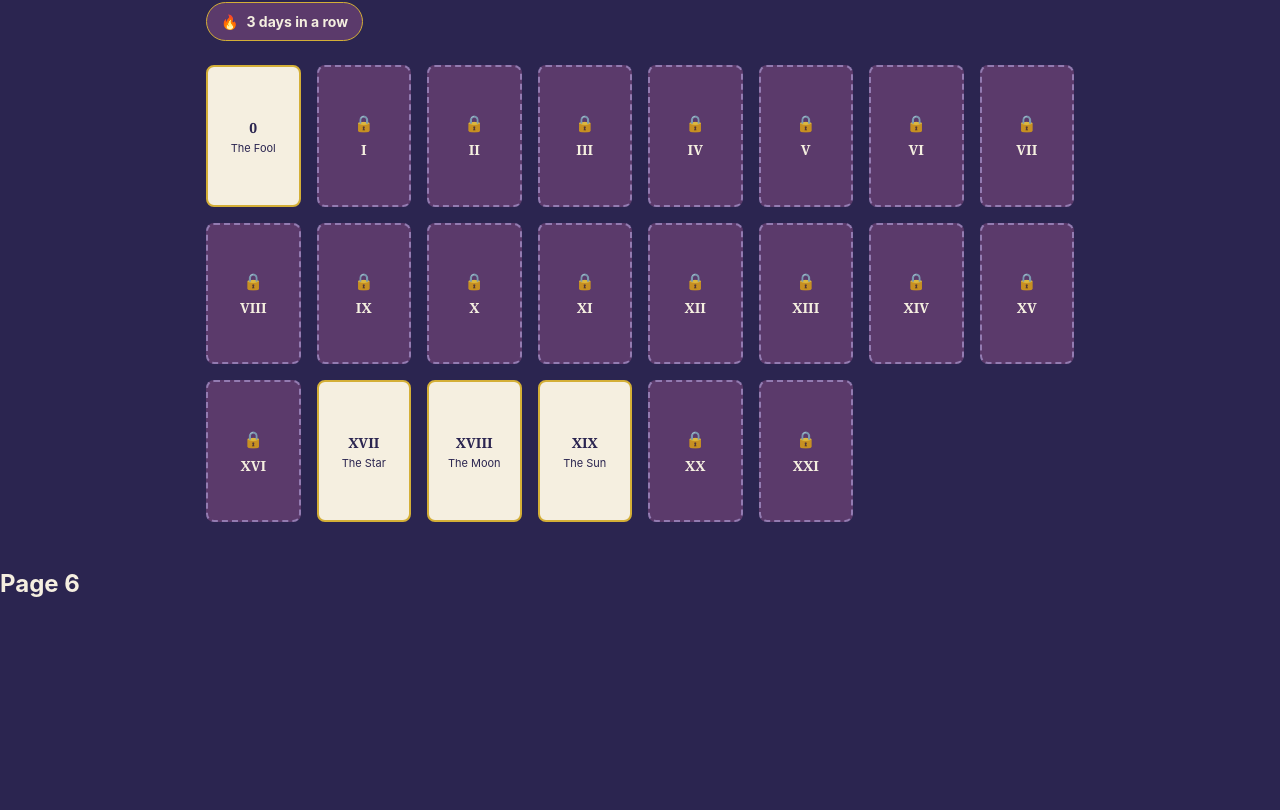
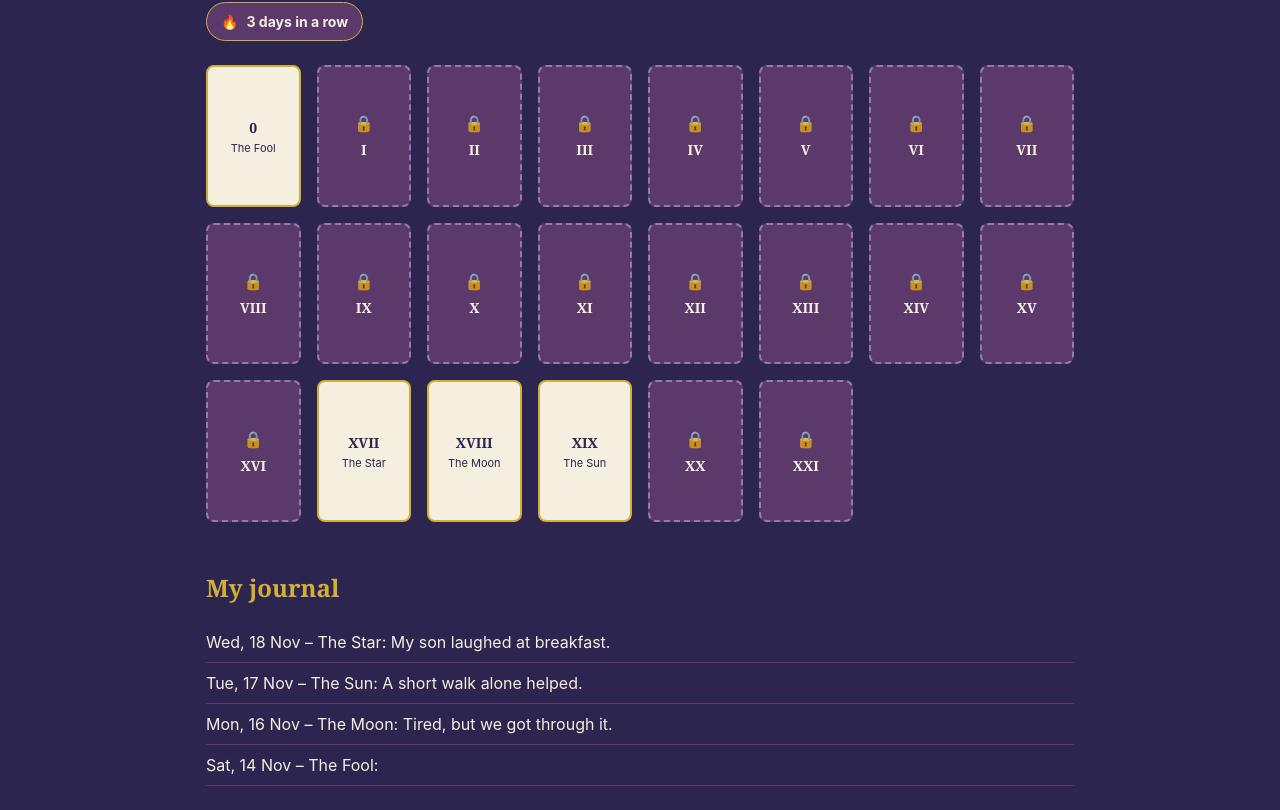
Before and after one commit to patrikhilton/daily-card-app, a React (Vite) app: page / in a window 1280 px wide. Shown: the part 245-1055 px from the top of the page. Before the commit the page ends 867 px from the top, so only its background shows below. Built offline with nearby package versions, Linux system fonts and the light colour scheme.

Commit message:
Show journal entries newest first

```diff
--- a/src/pages/Page6.jsx
+++ b/src/pages/Page6.jsx
@@ -1,9 +1,28 @@
-function Page6() {
+import { CARDS } from "../data/cards";
+import { fakeProgress } from "../data/fakeProgress";
+import { formatDate } from "../utils/dates";
+import "./Page6.scss";
+
+function Page6({ journal = fakeProgress.journal }) {
+  const entries = [...journal].sort((a, b) => b.date.localeCompare(a.date));
+
   return (
-    <section>
-      <h2>Page 6</h2>
+    <section className="journal">
+      <h2 className="journal__title">My journal</h2>
+
+      <ol className="journal__list">
+        {entries.map((entry) => {
+          const card = CARDS.find((c) => c.id === entry.cardId);
+
+          return (
+            <li key={entry.date} className="journal__item">
+              {formatDate(entry.date)} – {card ? card.name : entry.cardId}: {entry.text}
+            </li>
+          );
+        })}
+      </ol>
     </section>
-  )
+  );
 }
 
-export default Page6
+export default Page6;
--- /dev/null
+++ b/src/pages/Page6.scss
@@ -0,0 +1,24 @@
+@use "../styles/variables" as *;
+
+.journal {
+  max-width: 900px;
+  margin: 0 auto;
+  padding: 24px 16px;
+
+  &__title {
+    margin: 0 0 16px;
+    font-family: $font-heading;
+    color: $gold;
+  }
+
+  &__list {
+    list-style: none;
+    margin: 0;
+    padding: 0;
+  }
+
+  &__item {
+    padding: 8px 0;
+    border-bottom: 1px solid $plum;
+  }
+}
```
